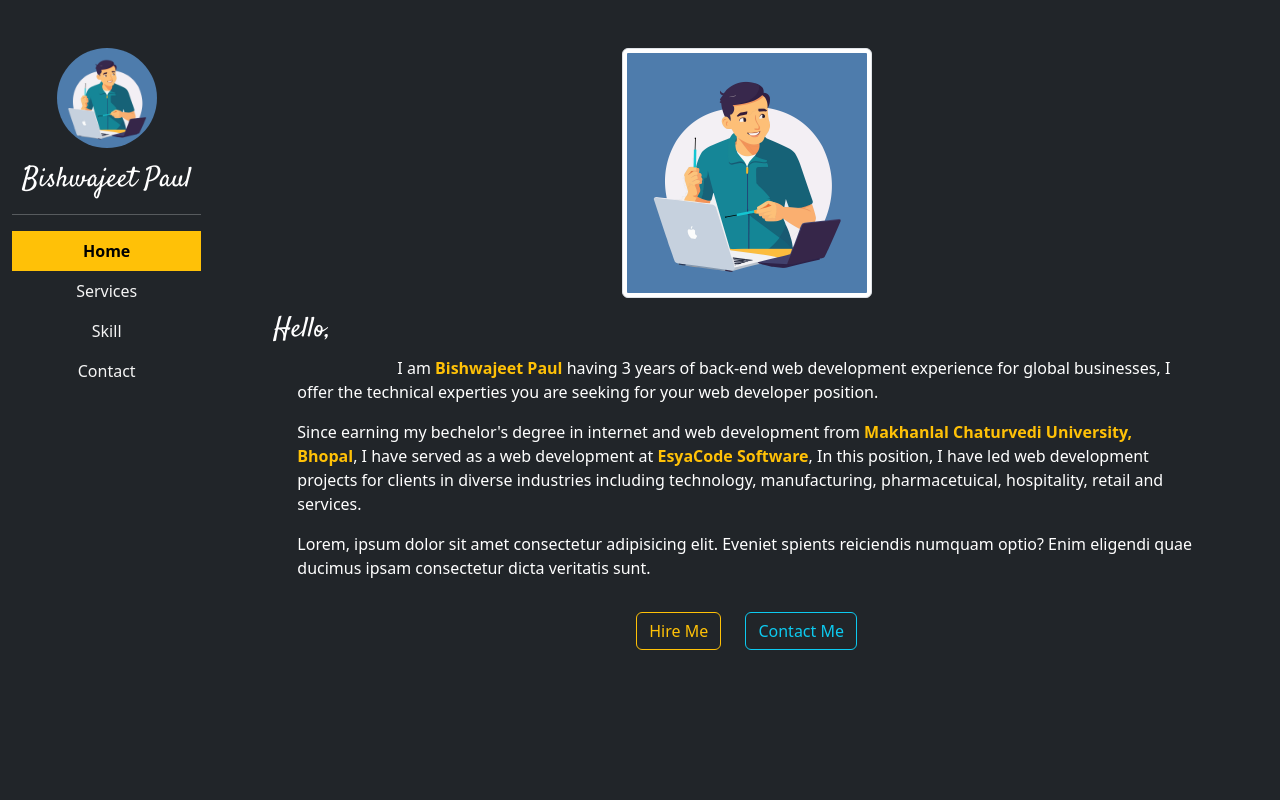
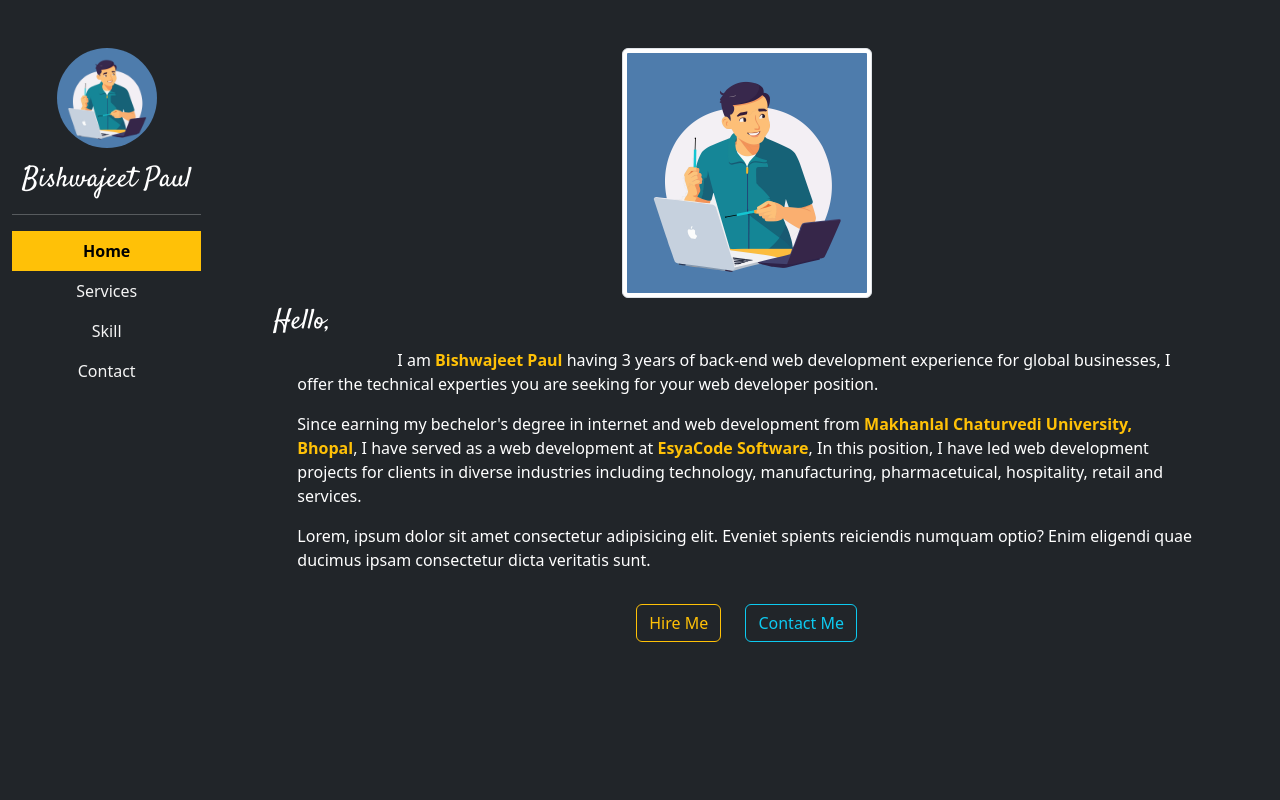
Before and after one commit to BishawjeetPaul/resume_project, a Django app: page / in a window 1280 px wide. Run offline with Django 5.2, Linux system fonts and the light colour scheme; some libraries are stand-ins or nearby versions.

Commit message:
changes for check

```diff
--- a/core/templates/core/home.html
+++ b/core/templates/core/home.html
@@ -7,7 +7,7 @@
             <img src="{% static 'core/images/profilePicture.png' %}" alt="ProfilePicture" class="img-thumbnail"
             width="250px" height="150px">
         </div>
-        <div class="text-white mt-3 mx-5 text-justify">
+        <div class="text-white mt-2 mx-5 text-justify">
             <h3 class="font-weight-bold st-font">Hello,</h3>
             <div class="px-4">
                 <p id="paragraph"> I am <b class="text-warning">Bishwajeet Paul</b>
```
